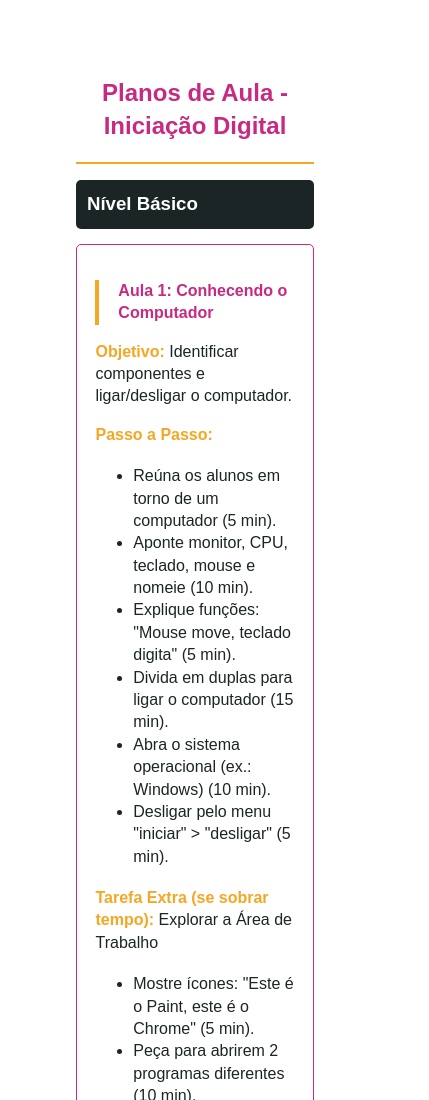
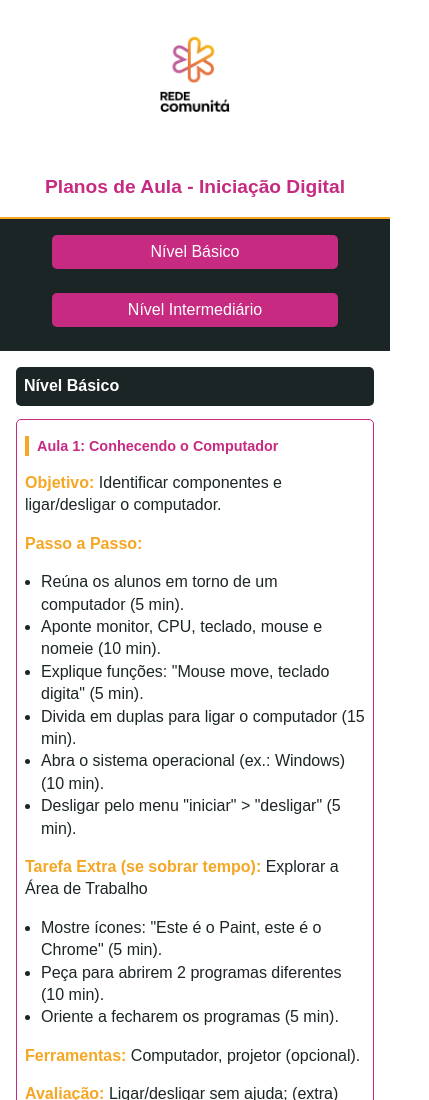
Before and after one commit to XarquiZ/planosdeaula, a plain HTML site: page plano_aula.html in a window 390 px wide. Shown: the top 1100 px of the page, 429 px wide, since content can reach past the window. Drawn offline with Linux system fonts and the light colour scheme.

Commit message:
Add files via upload

```diff
--- a/plano_aula.html
+++ b/plano_aula.html
@@ -2,71 +2,163 @@
 <html lang="pt-BR">
 <head>
     <meta charset="UTF-8">
+    <meta name="viewport" content="width=device-width, initial-scale=1.0">
     <title>Planos de Aula - Iniciação Digital</title>
     <style>
         body {
             font-family: Arial, sans-serif;
-            margin: 20mm;
-            font-size: 12pt;
-            line-height: 1.4;
+            margin: 0;
+            padding: 0;
             background-color: #FFFFFF;
             color: #1C2526;
+            line-height: 1.4;
+        }
+        .logo-container {
+            text-align: center;
+            padding: 1rem 0;
+        }
+        .logo-container img {
+            max-width: 200px;
+            height: auto;
         }
         h1 {
-            font-size: 18pt;
+            font-size: 2rem;
             text-align: center;
             color: #C72A81;
             border-bottom: 2px solid #F5A623;
-            padding-bottom: 5mm;
+            padding: 1rem 0;
+            margin: 0;
         }
-        h2 {
-            font-size: 14pt;
-            color: #F5A623;
+        .nav-buttons {
+            display: flex;
+            justify-content: center;
+            gap: 1rem;
+            padding: 1rem;
             background-color: #1C2526;
-            padding: 3mm;
+        }
+        .nav-buttons button {
+            padding: 0.5rem 1rem;
+            font-size: 1rem;
+            color: #FFFFFF;
+            background-color: #C72A81;
+            border: none;
             border-radius: 5px;
-            color: #FFFFFF;
+            cursor: pointer;
+            transition: background-color 0.3s;
         }
-        h3 {
-            font-size: 12pt;
-            color: #C72A81;
-            border-left: 4px solid #F5A623;
-            padding-left: 5mm;
+        .nav-buttons button:hover {
+            background-color: #F5A623;
         }
         .nivel {
-            margin-bottom: 20mm;
+            display: none;
+            padding: 1rem;
+        }
+        .nivel.active {
+            display: block;
         }
         .aula {
             border: 1px solid #C72A81;
-            padding: 5mm;
-            margin-bottom: 10mm;
+            padding: 1rem;
+            margin-bottom: 1rem;
             border-radius: 5px;
             background-color: #FFFFFF;
         }
+        h2 {
+            font-size: 1.5rem;
+            color: #F5A623;
+            background-color: #1C2526;
+            padding: 0.5rem;
+            border-radius: 5px;
+            color: #FFFFFF;
+            margin-top: 0;
+        }
+        h3 {
+            font-size: 1.2rem;
+            color: #C72A81;
+            border-left: 4px solid #F5A623;
+            padding-left: 0.5rem;
+            margin: 0.5rem 0;
+        }
         ul {
-            margin: 5mm 0;
-            padding-left: 10mm;
+            margin: 0.5rem 0;
+            padding-left: 2rem;
         }
         p strong {
             color: #F5A623;
         }
         @media print {
-            body {
-                margin: 0;
+            .logo-container {
+                display: block;
+            }
+            .nav-buttons {
+                display: none;
             }
             .nivel {
+                display: block;
                 page-break-after: always;
             }
             .aula {
                 border: 1px solid #C72A81;
             }
         }
+        @media (max-width: 768px) {
+            .logo-container img {
+                max-width: 150px;
+            }
+            h1 {
+                font-size: 1.5rem;
+            }
+            h2 {
+                font-size: 1.2rem;
+            }
+            h3 {
+                font-size: 1rem;
+            }
+            .nav-buttons {
+                flex-direction: column;
+                align-items: center;
+            }
+            .nav-buttons button {
+                width: 80%;
+                margin-bottom: 0.5rem;
+            }
+            .aula {
+                padding: 0.5rem;
+            }
+        }
+        @media (max-width: 480px) {
+            .logo-container img {
+                max-width: 120px;
+            }
+            h1 {
+                font-size: 1.2rem;
+            }
+            h2 {
+                font-size: 1rem;
+            }
+            h3 {
+                font-size: 0.9rem;
+            }
+            .aula {
+                margin-bottom: 0.5rem;
+            }
+            ul {
+                padding-left: 1rem;
+            }
+        }
     </style>
 </head>
 <body>
+    <div class="logo-container">
+        <img src="LOGO_1-8.png" alt="Logo Iniciação Digital">
+    </div>
     <h1>Planos de Aula - Iniciação Digital</h1>
+    <div class="nav-buttons">
+        <button onclick="showLevel('basico')">Nível Básico</button>
+        <button onclick="showLevel('intermediario')">Nível Intermediário</button>
+    </div>
 
-    <div class="nivel">
+    <div class="nivel" id="basico">
         <h2>Nível Básico</h2>
 
         <div class="aula">
@@ -417,8 +509,8 @@
         </div>
     </div>
 
-    <div class="nivel">
-        <h2>Nível Intermédio</h2>
+    <div class="nivel" id="intermediario">
+        <h2>Nível Intermediário</h2>
 
         <div class="aula">
             <h3>Aula 1: Revisão de Conceitos Básicos</h3>
@@ -768,5 +860,22 @@
             <p><strong>Avaliação:</strong> Participação ativa; (extra) regras criadas.</p>
         </div>
     </div>
+
+    <script>
+        function showLevel(level) {
+            const basico = document.getElementById('basico');
+            const intermediario = document.getElementById('intermediario');
+            if (level === 'basico') {
+                basico.classList.add('active');
+                intermediario.classList.remove('active');
+            } else {
+                basico.classList.remove('active');
+                intermediario.classList.add('active');
+            }
+        }
+        window.onload = function() {
+            showLevel('basico');
+        };
+    </script>
 </body>
 </html>
```
Also changed, not shown: index.html (+20 -1 lines).
